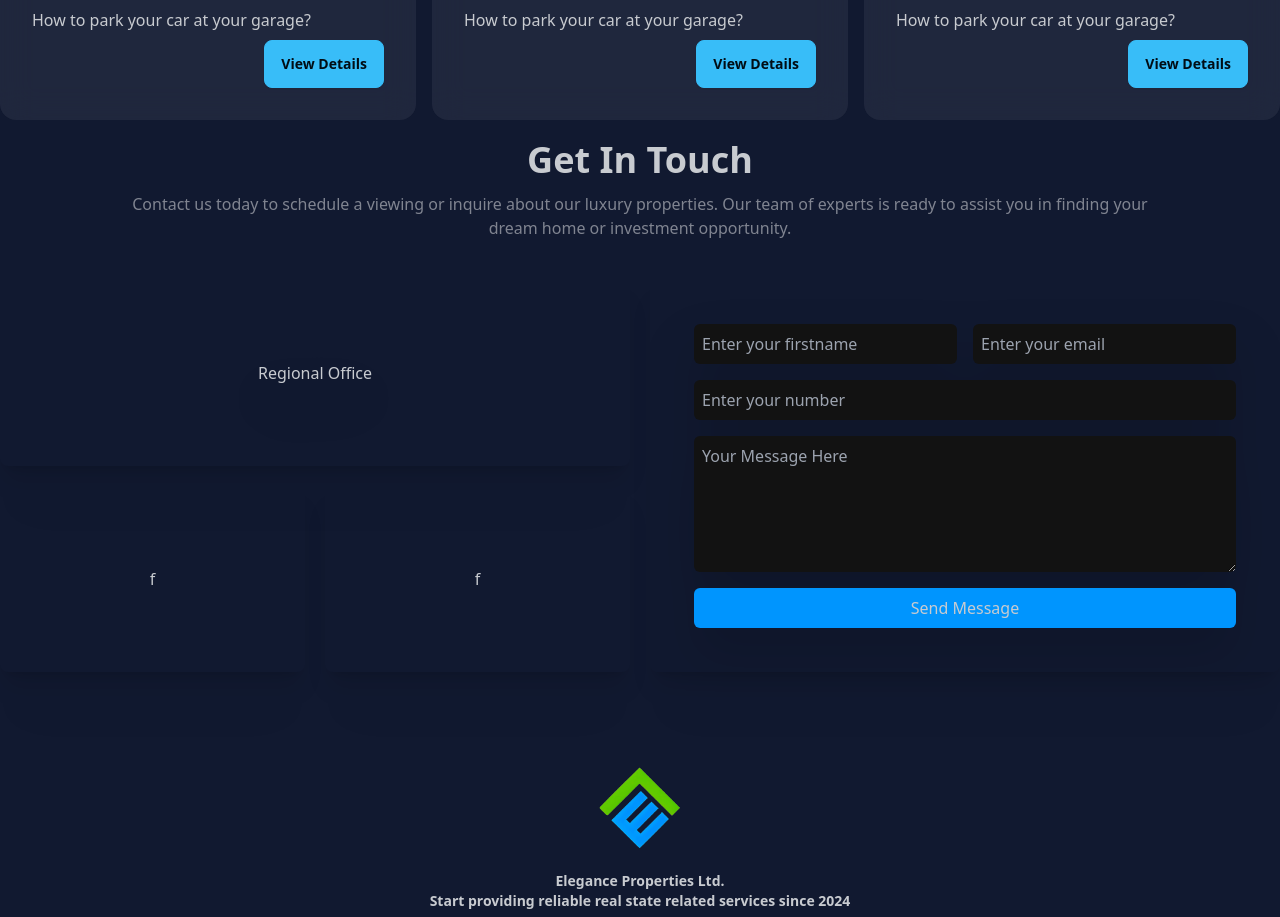
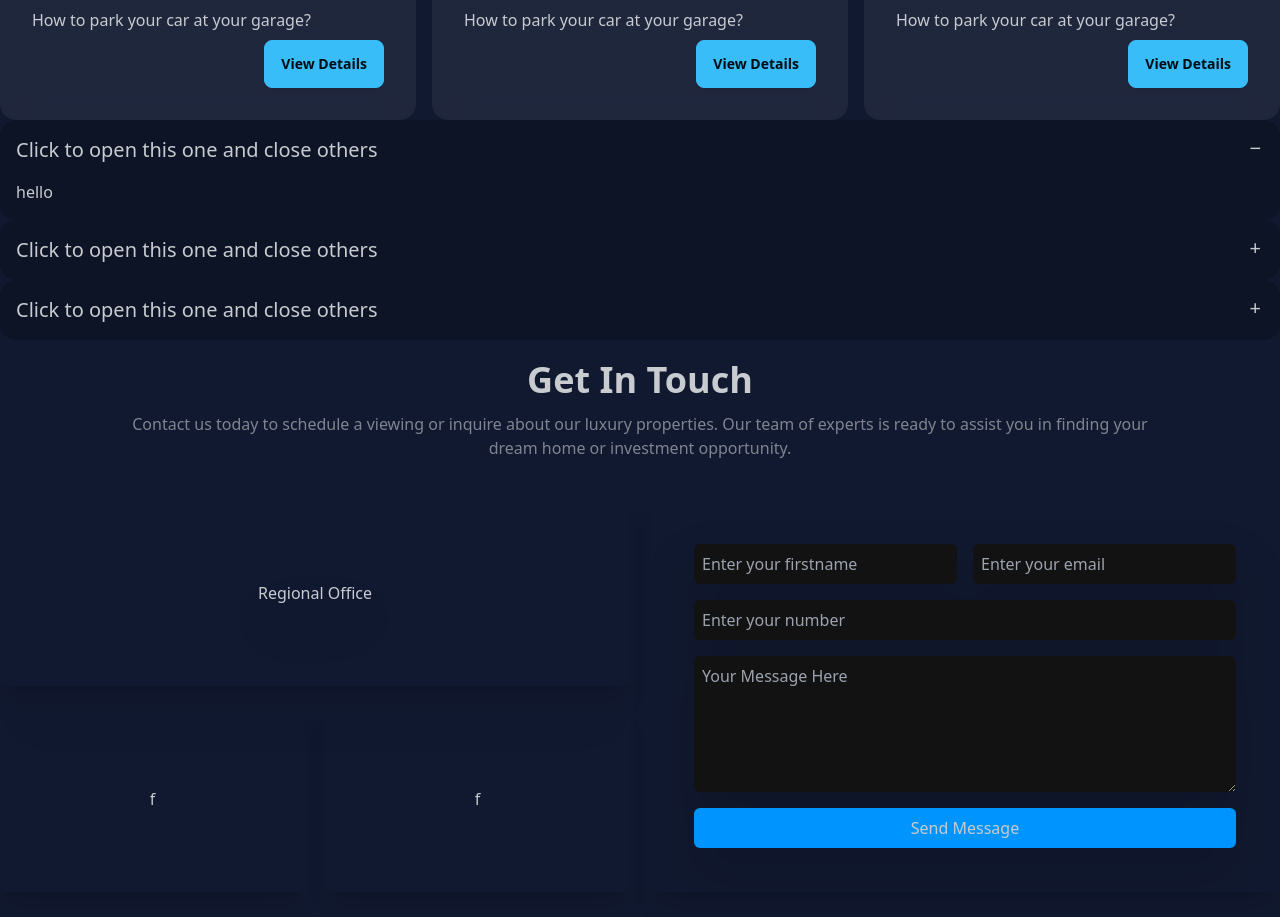
Before and after one commit to rjspyk5/elegance-properties, a React (Vite) app: page / in a window 1280 px wide. Shown: the part 1584-2501 px from the top of the page. Built offline with nearby package versions, Linux system fonts and the light colour scheme; no server answers.

Commit message:
added basic FAQ component from daisy ui

```diff
--- /dev/null
+++ b/src/Componets/FAQ/FAQ.jsx
@@ -0,0 +1,35 @@
+import React from "react";
+
+export const FAQ = () => {
+  return (
+    <div>
+      <div className="collapse collapse-plus bg-base-200">
+        <input type="radio" name="my-accordion-3" defaultChecked />
+        <div className="collapse-title text-xl font-medium">
+          Click to open this one and close others
+        </div>
+        <div className="collapse-content">
+          <p>hello</p>
+        </div>
+      </div>
+      <div className="collapse collapse-plus bg-base-200">
+        <input type="radio" name="my-accordion-3" />
+        <div className="collapse-title text-xl font-medium">
+          Click to open this one and close others
+        </div>
+        <div className="collapse-content">
+          <p>hello</p>
+        </div>
+      </div>
+      <div className="collapse collapse-plus bg-base-200">
+        <input type="radio" name="my-accordion-3" />
+        <div className="collapse-title text-xl font-medium">
+          Click to open this one and close others
+        </div>
+        <div className="collapse-content">
+          <p>hello</p>
+        </div>
+      </div>
+    </div>
+  );
+};
--- a/src/Pages/Home.jsx
+++ b/src/Pages/Home.jsx
@@ -2,6 +2,7 @@
 import { Estates } from "../Componets/Estates/Estates";
 import { Slider } from "../Componets/Slider/Slider";
 import { GetInTouch } from "./../Componets/GetInTouch/GetInTouch";
+import { FAQ } from "./../Componets/FAQ/FAQ";
 
 export const Home = () => {
   return (
@@ -11,6 +12,8 @@
       </Helmet>
       <Slider></Slider>
       <Estates />
+      <FAQ />
+
       <GetInTouch />
     </div>
   );
```
